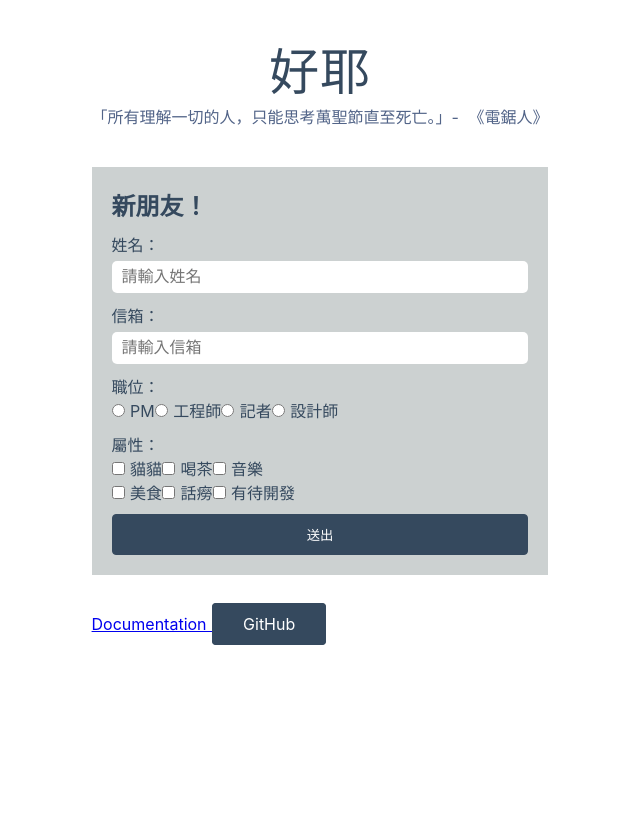
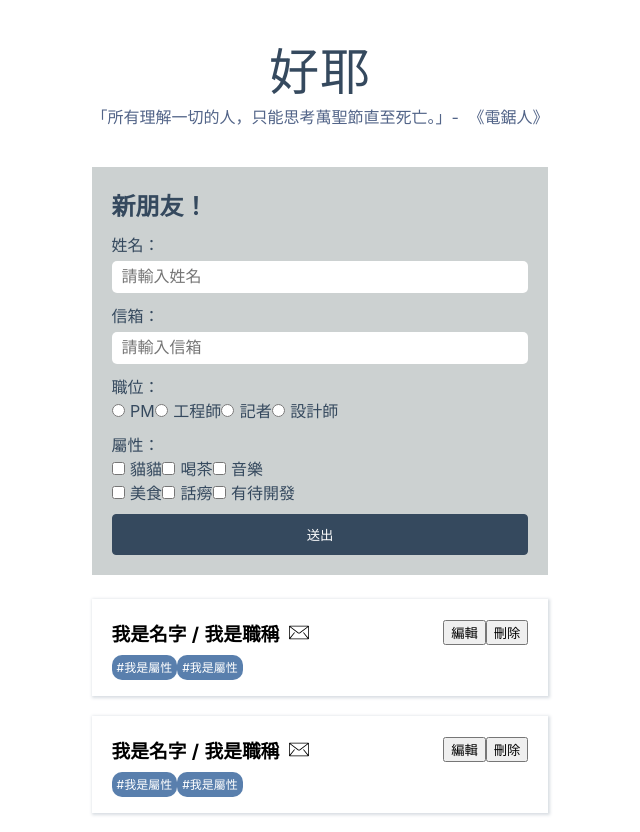
Before and after one commit to liyibass/git-practice, a Nuxt app: page / in a window 1280 px wide. Shown: the whole page, without its empty margins (320-960 px from the left). Built offline with nearby package versions, Linux system fonts and the light colour scheme.

Commit message:
feat(card): creat component

```diff
--- /dev/null
+++ b/components/Card.vue
@@ -0,0 +1,51 @@
+<template>
+    <div class="card__container">
+        <div class="card__title">
+            <div class="title__name">
+                <h3>我是名字 / 我是職稱</h3>
+                <img src="../static/mail.svg" width="20px"/>
+            </div>
+            <div>
+                <button>編輯</button>
+                <button>刪除</button>
+            </div>
+        </div>
+        <div class="card__content">
+            <span class="attribute">#我是屬性</span>
+            <span class="attribute">#我是屬性</span>
+        </div>
+    </div>
+</template>
+
+<style scoped>
+    .card__container {
+        margin-top: 20px;
+        padding: 20px;
+        box-shadow:1px 1px 3px 1px #3f567234;
+        word-break: break-all
+    }
+    .card__title {
+        display: flex;
+        align-items: center;
+        justify-content: space-between;
+    }
+    .card__content {
+        margin-top: 10px;
+    }
+    .email {
+        margin-top: 10px;
+    }
+    .attribute {
+        background-color: #597fad;
+        padding: 5px;
+        font-size: 12px;
+        border-radius: 10px;
+        color: white;
+    }
+    .title__name {
+        display: flex;
+    }
+    img {
+        margin-left: 10px;
+    }
+</style>
--- a/layouts/default.vue
+++ b/layouts/default.vue
@@ -22,6 +22,8 @@ html {
   -moz-osx-font-smoothing: grayscale;
   -webkit-font-smoothing: antialiased;
   box-sizing: border-box;
+  max-width: 600px;
+  margin: 0 auto;
 }
 
 *,
--- a/pages/index.vue
+++ b/pages/index.vue
@@ -4,28 +4,12 @@
       <div class="title">
         好耶
       </div>
-      <div class='subtitle'>
+      <div class="subtitle">
         「所有理解一切的人，只能思考萬聖節直至死亡。」- 《電鋸人》
       </div>
       <InputGroup />
-      <div class="links">
-        <a
-          href="https://nuxtjs.org/"
-          target="_blank"
-          rel="noopener noreferrer"
-          class="button--green"
-        >
-          Documentation
-        </a>
-        <a
-          href="https://github.com/nuxt/nuxt.js"
-          target="_blank"
-          rel="noopener noreferrer"
-          class="button--grey"
-        >
-          GitHub
-        </a>
-      </div>
+      <Card />
+      <Card />
     </div>
   </div>
 </template>
```
Also changed, not shown: static/mail.svg (added).
